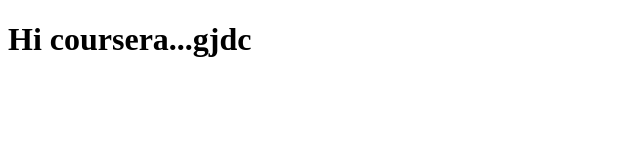
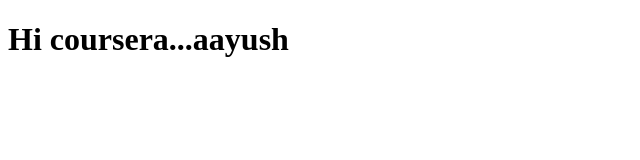
Before and after one commit to Aayush327/first-test, a plain HTML site: page index.html in a window 1280 px wide. Shown: the whole page, without its empty margins (0-640 px from the left). Drawn offline with Linux system fonts and the light colour scheme.

Commit message:
addition

```diff
--- a/index.html
+++ b/index.html
@@ -4,5 +4,5 @@
     <title>Hello World</title>
     </head>
 <body>
-    <h1>Hi coursera...gjdc</h1></body>
+    <h1>Hi coursera...aayush</h1></body>
 </html>
```
